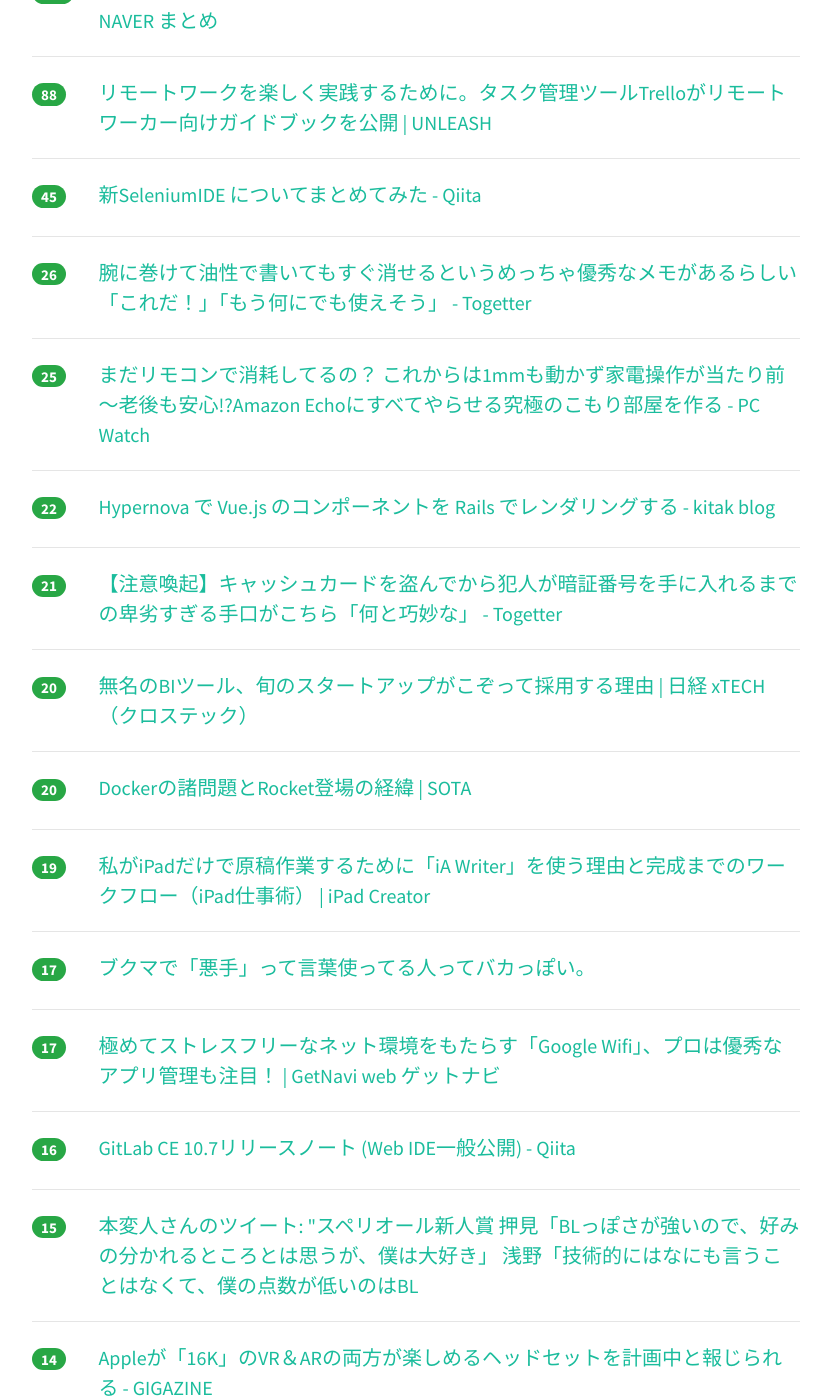
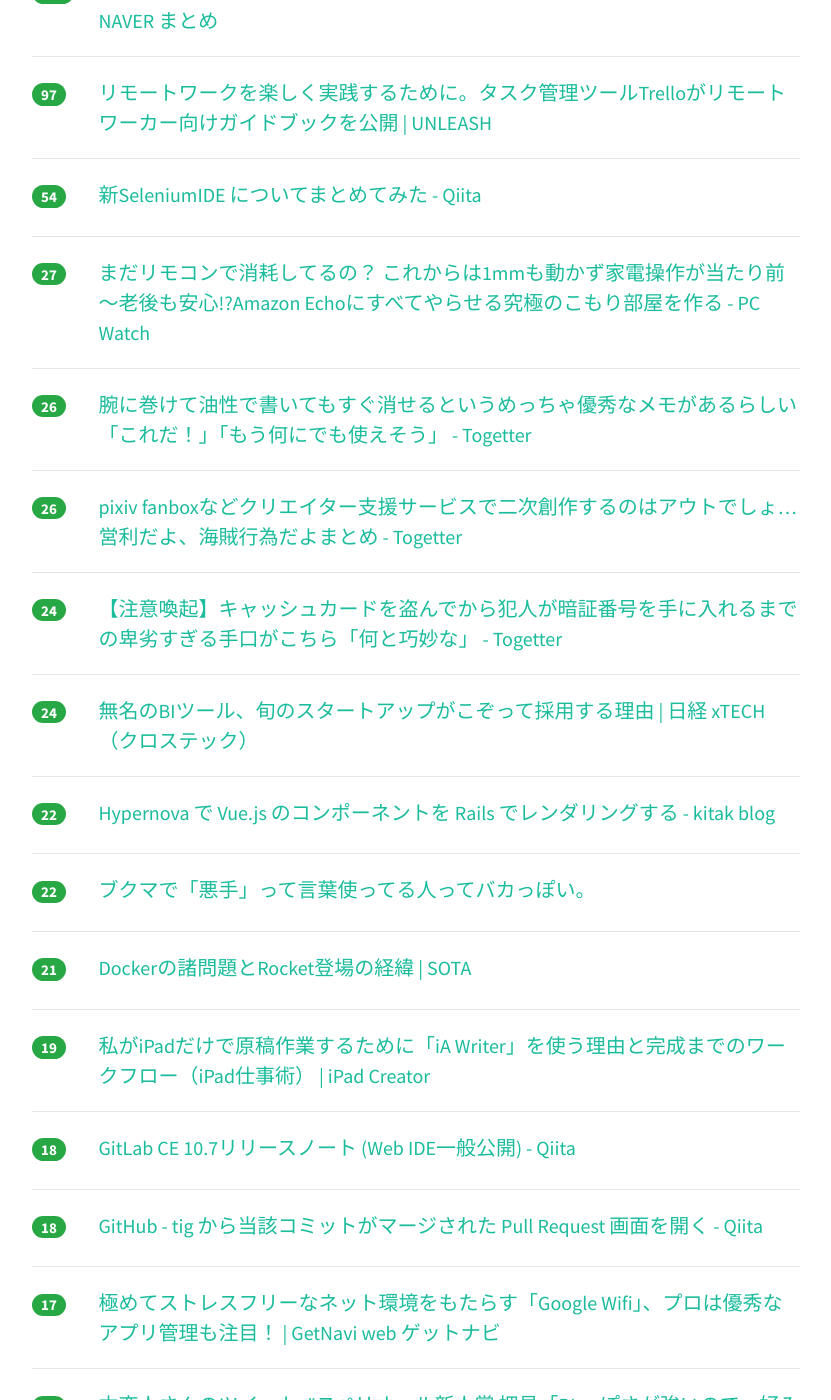
Before and after one commit to yatta47/hatena-matome-site, a Jekyll site: the page built from _posts/2018-04-29-hatena.md, in a window 1280 px wide and 1400 px high, scrolled down 419 px. Shown: the whole window, without its empty margins (224-1055 px from the left). Built offline with Jekyll 4.4.1, drawn with Linux system fonts in a browser that asks for light colours; nearby versions of some CDN libraries; some of the changed text lies outside the part shown.

Commit message:
Updated 2018-04-29

```diff
--- a/_posts/2018-04-29-hatena.md
+++ b/_posts/2018-04-29-hatena.md
@@ -1,24 +1,29 @@
 ---
 layout: post
 title:  "2018-04-29 はてぶIT"
-date:   2018-04-29 12:02:04
+date:   2018-04-29 13:02:17
 tags: [it-hotentry]
 ---
-28 件のデータあり
+31 件のデータあり
 
 <hr><div class="row">
-<div class="col-1"><span class="badge badge-pill badge-success h2">133</span></div>
+<div class="col-1"><span class="badge badge-pill badge-success h2">160</span></div>
 <div class="col-11"><a href='https://matome.naver.jp/odai/2152493256703171201' target='_blank'>安倍首相とトランプ大統領の電話会談の終了時間がなんか不思議で謎な件 - NAVER まとめ</a></div>
 </div>
 <hr>
 <div class="row">
-<div class="col-1"><span class="badge badge-pill badge-success h2">88</span></div>
+<div class="col-1"><span class="badge badge-pill badge-success h2">97</span></div>
 <div class="col-11"><a href='https://unleash.tokyo/2018/02/09/remote-work-guide-trello/' target='_blank'>リモートワークを楽しく実践するために。タスク管理ツールTrelloがリモートワーカー向けガイドブックを公開 | UNLEASH</a></div>
 </div>
 <hr>
 <div class="row">
-<div class="col-1"><span class="badge badge-pill badge-success h2">45</span></div>
+<div class="col-1"><span class="badge badge-pill badge-success h2">54</span></div>
 <div class="col-11"><a href='https://qiita.com/gluelan2013/items/0513c5331b6a67086308' target='_blank'>新SeleniumIDE についてまとめてみた - Qiita</a></div>
+</div>
+<hr>
+<div class="row">
+<div class="col-1"><span class="badge badge-pill badge-success h2">27</span></div>
+<div class="col-11"><a href='https://pc.watch.impress.co.jp/docs/news/1119546.html' target='_blank'>まだリモコンで消耗してるの？ これからは1mmも動かず家電操作が当たり前 ～老後も安心!?Amazon Echoにすべてやらせる究極のこもり部屋を作る - PC Watch</a></div>
 </div>
 <hr>
 <div class="row">
@@ -27,8 +32,18 @@ tags: [it-hotentry]
 </div>
 <hr>
 <div class="row">
-<div class="col-1"><span class="badge badge-pill badge-success h2">25</span></div>
-<div class="col-11"><a href='https://pc.watch.impress.co.jp/docs/news/1119546.html' target='_blank'>まだリモコンで消耗してるの？ これからは1mmも動かず家電操作が当たり前 ～老後も安心!?Amazon Echoにすべてやらせる究極のこもり部屋を作る - PC Watch</a></div>
+<div class="col-1"><span class="badge badge-pill badge-success h2">26</span></div>
+<div class="col-11"><a href='https://togetter.com/li/1222309' target='_blank'>pixiv fanboxなどクリエイター支援サービスで二次創作するのはアウトでしょ…営利だよ、海賊行為だよまとめ - Togetter</a></div>
+</div>
+<hr>
+<div class="row">
+<div class="col-1"><span class="badge badge-pill badge-success h2">24</span></div>
+<div class="col-11"><a href='https://togetter.com/li/1222310' target='_blank'>【注意喚起】キャッシュカードを盗んでから犯人が暗証番号を手に入れるまでの卑劣すぎる手口がこちら「何と巧妙な」 - Togetter</a></div>
+</div>
+<hr>
+<div class="row">
+<div class="col-1"><span class="badge badge-pill badge-success h2">24</span></div>
+<div class="col-11"><a href='http://tech.nikkeibp.co.jp/it/atcl/column/15/061500148/092000129/' target='_blank'>無名のBIツール、旬のスタートアップがこぞって採用する理由 | 日経 xTECH（クロステック）</a></div>
 </div>
 <hr>
 <div class="row">
@@ -37,17 +52,12 @@ tags: [it-hotentry]
 </div>
 <hr>
 <div class="row">
-<div class="col-1"><span class="badge badge-pill badge-success h2">21</span></div>
-<div class="col-11"><a href='https://togetter.com/li/1222310' target='_blank'>【注意喚起】キャッシュカードを盗んでから犯人が暗証番号を手に入れるまでの卑劣すぎる手口がこちら「何と巧妙な」 - Togetter</a></div>
+<div class="col-1"><span class="badge badge-pill badge-success h2">22</span></div>
+<div class="col-11"><a href='https://anond.hatelabo.jp/20180428194041' target='_blank'>ブクマで「悪手」って言葉使ってる人ってバカっぽい。</a></div>
 </div>
 <hr>
 <div class="row">
-<div class="col-1"><span class="badge badge-pill badge-success h2">20</span></div>
-<div class="col-11"><a href='http://tech.nikkeibp.co.jp/it/atcl/column/15/061500148/092000129/' target='_blank'>無名のBIツール、旬のスタートアップがこぞって採用する理由 | 日経 xTECH（クロステック）</a></div>
-</div>
-<hr>
-<div class="row">
-<div class="col-1"><span class="badge badge-pill badge-success h2">20</span></div>
+<div class="col-1"><span class="badge badge-pill badge-success h2">21</span></div>
 <div class="col-11"><a href='https://deeeet.com/writing/2015/02/17/docker-bad-points/' target='_blank'>Dockerの諸問題とRocket登場の経緯 | SOTA</a></div>
 </div>
 <hr>
@@ -57,8 +67,13 @@ tags: [it-hotentry]
 </div>
 <hr>
 <div class="row">
-<div class="col-1"><span class="badge badge-pill badge-success h2">17</span></div>
-<div class="col-11"><a href='https://anond.hatelabo.jp/20180428194041' target='_blank'>ブクマで「悪手」って言葉使ってる人ってバカっぽい。</a></div>
+<div class="col-1"><span class="badge badge-pill badge-success h2">18</span></div>
+<div class="col-11"><a href='https://qiita.com/tnir/items/66501667f12cf29f3ba8' target='_blank'>GitLab CE 10.7リリースノート (Web IDE一般公開) - Qiita</a></div>
+</div>
+<hr>
+<div class="row">
+<div class="col-1"><span class="badge badge-pill badge-success h2">18</span></div>
+<div class="col-11"><a href='https://qiita.com/tmtysk/items/fd6592eb859e4523cd64' target='_blank'>GitHub - tig から当該コミットがマージされた Pull Request 画面を開く - Qiita</a></div>
 </div>
 <hr>
 <div class="row">
@@ -67,18 +82,23 @@ tags: [it-hotentry]
 </div>
 <hr>
 <div class="row">
-<div class="col-1"><span class="badge badge-pill badge-success h2">16</span></div>
-<div class="col-11"><a href='https://qiita.com/tnir/items/66501667f12cf29f3ba8' target='_blank'>GitLab CE 10.7リリースノート (Web IDE一般公開) - Qiita</a></div>
-</div>
-<hr>
-<div class="row">
 <div class="col-1"><span class="badge badge-pill badge-success h2">15</span></div>
 <div class="col-11"><a href='http://twitter.com/real_keibi_in/status/986752130357673984' target='_blank'>本変人さんのツイート: "スペリオール新人賞 押見「BLっぽさが強いので、好みの分かれるところとは思うが、僕は大好き」 浅野「技術的にはなにも言うことはなくて、僕の点数が低いのはBL</a></div>
 </div>
 <hr>
 <div class="row">
+<div class="col-1"><span class="badge badge-pill badge-success h2">15</span></div>
+<div class="col-11"><a href='https://gigazine.net/news/20180428-apple-16k-vr-headset/' target='_blank'>Appleが「16K」のVR＆ARの両方が楽しめるヘッドセットを計画中と報じられる - GIGAZINE</a></div>
+</div>
+<hr>
+<div class="row">
 <div class="col-1"><span class="badge badge-pill badge-success h2">14</span></div>
-<div class="col-11"><a href='https://gigazine.net/news/20180428-apple-16k-vr-headset/' target='_blank'>Appleが「16K」のVR＆ARの両方が楽しめるヘッドセットを計画中と報じられる - GIGAZINE</a></div>
+<div class="col-11"><a href='https://www.gizmodo.jp/2018/04/re-nomadworker.html' target='_blank'>ノマドワーカー必携の、5つのガジェット | ギズモード・ジャパン</a></div>
+</div>
+<hr>
+<div class="row">
+<div class="col-1"><span class="badge badge-pill badge-success h2">14</span></div>
+<div class="col-11"><a href='https://qiita.com/yuipon/items/0961c5717e1b9258bb73' target='_blank'>ITエンジニアはかっこいい - Qiita</a></div>
 </div>
 <hr>
 <div class="row">
@@ -88,32 +108,12 @@ tags: [it-hotentry]
 <hr>
 <div class="row">
 <div class="col-1"><span class="badge badge-pill badge-success h2">13</span></div>
-<div class="col-11"><a href='https://www.gizmodo.jp/2018/04/re-nomadworker.html' target='_blank'>ノマドワーカー必携の、5つのガジェット | ギズモード・ジャパン</a></div>
-</div>
-<hr>
-<div class="row">
-<div class="col-1"><span class="badge badge-pill badge-success h2">13</span></div>
 <div class="col-11"><a href='http://nlab.itmedia.co.jp/nl/articles/1804/27/news145.html' target='_blank'>メールチェックするように小説を読む　「青空文庫」の文学作品を小分けにして毎日メールで配信する「ブンゴウメール」登場 - ねとらぼ</a></div>
-</div>
-<hr>
-<div class="row">
-<div class="col-1"><span class="badge badge-pill badge-success h2">13</span></div>
-<div class="col-11"><a href='https://qiita.com/tmtysk/items/fd6592eb859e4523cd64' target='_blank'>GitHub - tig から当該コミットがマージされた Pull Request 画面を開く - Qiita</a></div>
-</div>
-<hr>
-<div class="row">
-<div class="col-1"><span class="badge badge-pill badge-success h2">13</span></div>
-<div class="col-11"><a href='https://togetter.com/li/1222309' target='_blank'>pixiv fanboxなどクリエイター支援サービスで二次創作するのはアウトでしょ…営利だよ、海賊行為だよまとめ - Togetter</a></div>
 </div>
 <hr>
 <div class="row">
 <div class="col-1"><span class="badge badge-pill badge-success h2">11</span></div>
 <div class="col-11"><a href='https://togetter.com/li/1222230' target='_blank'>江野ネコ - Togetter</a></div>
-</div>
-<hr>
-<div class="row">
-<div class="col-1"><span class="badge badge-pill badge-success h2">8</span></div>
-<div class="col-11"><a href='https://qiita.com/yuipon/items/0961c5717e1b9258bb73' target='_blank'>ITエンジニアはかっこいい - Qiita</a></div>
 </div>
 <hr>
 <div class="row">
@@ -132,8 +132,23 @@ tags: [it-hotentry]
 </div>
 <hr>
 <div class="row">
+<div class="col-1"><span class="badge badge-pill badge-success h2">6</span></div>
+<div class="col-11"><a href='https://togetter.com/li/1222306' target='_blank'>pixiv fanboxなどクリエイター支援サービスで二次創作するのはセーフだよ解釈まとめ - Togetter</a></div>
+</div>
+<hr>
+<div class="row">
+<div class="col-1"><span class="badge badge-pill badge-success h2">6</span></div>
+<div class="col-11"><a href='http://d.hatena.ne.jp/Kango/20180428/1524936297' target='_blank'>監視カメラへの不正アクセスについて調べてみた - piyolog</a></div>
+</div>
+<hr>
+<div class="row">
 <div class="col-1"><span class="badge badge-pill badge-success h2">5</span></div>
 <div class="col-11"><a href='http://b.hatena.ne.jp/entry/s/www.asahi.com/articles/ASL4W51FYL4WULFA02B.html' target='_blank'>はてなブックマーク - 日報の「戦闘」、法的な「戦闘行為」でない　政府答弁書：朝日新聞デジタル</a></div>
+</div>
+<hr>
+<div class="row">
+<div class="col-1"><span class="badge badge-pill badge-success h2">5</span></div>
+<div class="col-11"><a href='https://dev.to/fbnlsr/10-essential-extensions-for-vscode-174i' target='_blank'>10 essential extensions for VS Code</a></div>
 </div>
 <hr>
 <div class="row">
```
